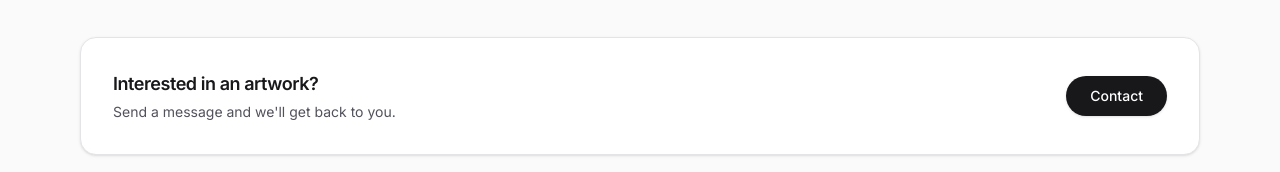
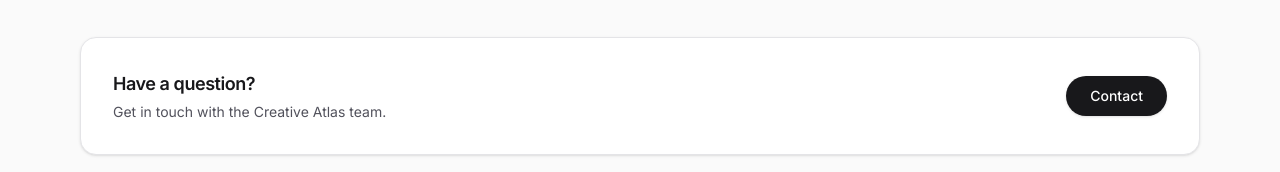
Before and after one commit to anita-tpj/art-catalog-fe, a Next.js app: page / in a window 1280 px wide. Shown: the part 970-1142 px from the top of the page. Built offline with nearby package versions, Linux system fonts and the light colour scheme; no server answers.

Commit message:
AC-41_Final_Pre-Pilot_Polish_Readiness

```diff
--- a/src/features/artists/components/admin/ArtistFormLayout.tsx
+++ b/src/features/artists/components/admin/ArtistFormLayout.tsx
@@ -178,7 +178,7 @@ export function ArtistFormLayout({
 
                   <div className="flex items-center">
                     <span className="shrink-0 text-sm text-zinc-500">
-                      creativeatlas.co/
+                      artcatalog.creativeatlas.co/
                     </span>
 
                     <input
--- a/src/features/artworks/components/ArtworkCard.tsx
+++ b/src/features/artworks/components/ArtworkCard.tsx
@@ -43,7 +43,7 @@ export const ArtworkCard = ({ artwork }: ArtworkCardProps) => {
       </Link>
 
       <div className="space-y-2 p-4">
-        <div className="flex items-start justify-between gap-3">
+        <div className="flex items-center justify-between gap-3">
           <Link
             href={`/artworks/${artwork.id}`}
             className="block focus:outline-none"
--- a/src/features/home/components/HomeCTA.tsx
+++ b/src/features/home/components/HomeCTA.tsx
@@ -11,10 +11,10 @@ export function HomeCTA() {
       <div className="flex flex-col gap-5 sm:flex-row sm:items-center sm:justify-between">
         <div>
           <h3 className="text-lg font-semibold tracking-tight">
-            {t("Interested in an artwork?")}
+            {t("Have a question?")}
           </h3>
           <p className="mt-1 text-sm text-zinc-600 dark:text-zinc-300">
-            {t("Send a message and we'll get back to you.")}
+            {t("Get in touch with the Creative Atlas team.")}
           </p>
         </div>
 
--- a/src/locales/en/translation.json
+++ b/src/locales/en/translation.json
@@ -364,5 +364,7 @@
   "Artwork image is required": "Artwork image is required",
   "Description is required": "Description is required",
   "Year is required": "Year is required",
-  "Failed to upload profile image": "Failed to upload profile image"
+  "Failed to upload profile image": "Failed to upload profile image",
+  "Have a question?": "Have a question?",
+  "Get in touch with the Creative Atlas team.": "Get in touch with the Creative Atlas team."
 }
--- a/src/locales/sr/translation.json
+++ b/src/locales/sr/translation.json
@@ -364,5 +364,7 @@
   "Artwork image is required": "Slika umetničkog dela je obavezna",
   "Description is required": "Opis je obavezan",
   "Year is required": "Godina je obavezna",
-  "Failed to upload profile image": "Otpremanje profilne fotografije nije uspelo."
+  "Failed to upload profile image": "Otpremanje profilne fotografije nije uspelo.",
+  "Have a question?": "Imate pitanje?",
+  "Get in touch with the Creative Atlas team.": "Kontaktirajte Creative Atlas tim."
 }
```
